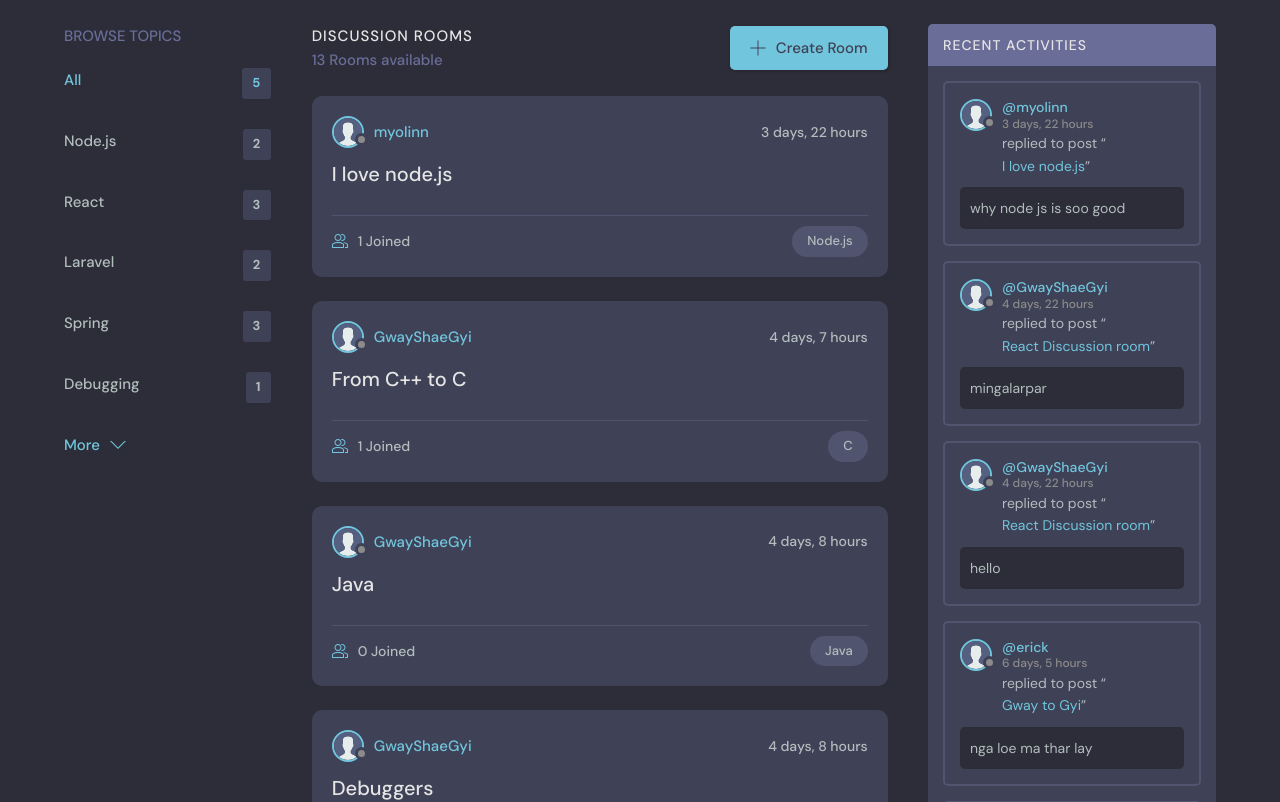
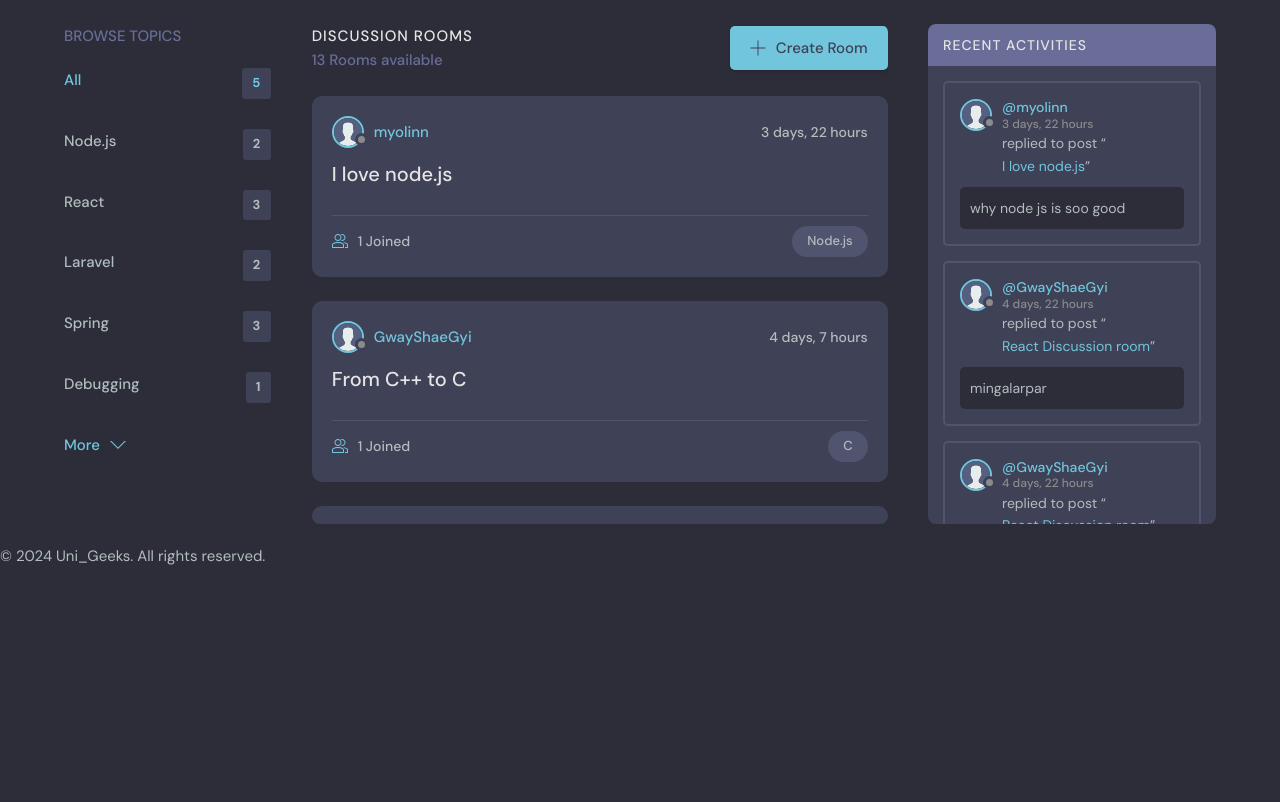
Before and after one commit to farout101/Uni_Geeks_xD, a Django app: page / in a window 1280 px wide. Shown: the part 76-878 px from the top of the page. After the commit the page ends 641 px from the top, so only its background shows below. Run offline with Django 5.2, Linux system fonts and the light colour scheme; data comes from the database, SQL or seed files in the repository; parts of the project's set-up code (start-up, migrations or seed data) failed here and were passed over.

Commit message:
refining the page

```diff
--- a/project/templates/project/feed_component.html
+++ b/project/templates/project/feed_component.html
@@ -1,4 +1,21 @@
 {% load static %}
+
+<div class="roomList__header">
+  <div>
+    <h2>Discussion Rooms</h2>
+    <p>{{room_count}} Rooms available</p>
+  </div>
+  <a class="btn btn--main" href="{% url 'create-room' %}">
+    <svg version="1.1" xmlns="http://www.w3.org/2000/svg" width="32" height="32" viewBox="0 0 32 32">
+      <title>add</title>
+      <path
+        d="M16.943 0.943h-1.885v14.115h-14.115v1.885h14.115v14.115h1.885v-14.115h14.115v-1.885h-14.115v-14.115z"
+      ></path>
+    </svg>
+    Create Room
+  </a>
+</div>
+
 {% for room in rooms %}
 <div class="roomListRoom">
   <div class="roomListRoom__header">
--- a/project/templates/project/home.html
+++ b/project/templates/project/home.html
@@ -1,6 +1,20 @@
 {% extends "main.html" %}
 
 {% block content %}
+
+<style>
+  .scrollable-container {
+    max-height: 500px; /* Set the desired height */
+    overflow-y: auto;
+    border-radius: 8px; /* Add rounded corners */
+  }
+
+  /* Hide scrollbar but keep scroll functionality */
+  .scrollable-container::-webkit-scrollbar {
+    width: 0;
+    background: transparent; /* Optional: just to hide the scrollbar */
+  }
+</style>
 
   <main class="layout layout--3">
     <div class="container">
@@ -29,7 +43,7 @@
           </div>
         </div>
 
-        <div class="roomList__header">
+        {% comment %} <div class="roomList__header">
           <div>
             <h2>Discussion Rooms</h2>
             <p>{{room_count}} Rooms available</p>
@@ -43,15 +57,18 @@
             </svg>
             Create Room
           </a>
+        </div> {% endcomment %}
+
+        <div class="scrollable-container" style="max-height: 500px; overflow-y: auto; border-radius: 8px;">
+          {% include "project/feed_component.html" %}
         </div>
-
-        {% include "project/feed_component.html" %}
 
       </div>
       <!-- Room List End -->
-
       <!-- Activities Start -->
-      {% include "project/activity_component.html" %}
+      <div class="scrollable-container" style="max-height: 500px; overflow-y: auto; border-radius: 8px;">
+        {% include "project/activity_component.html" %}
+      </div>
       <!-- Activities End -->
     </div>
   </main>
--- a/templates/main.html
+++ b/templates/main.html
@@ -1,5 +1,10 @@
 <!DOCTYPE html>
 {% load static %}
+<style>
+  .footer-content {
+    padding-top: 20px; /* Adjust the value as needed */
+  }
+</style>
 <html lang="en">
   <head>
     <meta charset="UTF-8" />
@@ -7,7 +12,7 @@
     <meta name="viewport" content="width=device-width, initial-scale=1.0" />
     <link rel="shortcut icon" href="assets/favicon.ico" type="image/x-icon" />
     <link rel="stylesheet" href="{% static 'styles/style.css' %}" />
-    <title>StudyBuddy - Find study partners around the world!</title>
+    <title>Uni_Geeks - Let's code together around the Campus!</title>
   </head>
 
   <body>
@@ -25,6 +30,17 @@
     {% block content %}
 
     {% endblock content %}
+    <footer>
+      <div class="footer-content" style="padding-top: 20px;"> <!-- Add padding here -->
+        <p>&copy; 2024 Uni_Geeks. All rights reserved.</p>
+        <ul class="socials">
+          <li><a href="#"><i class="fa fa-facebook"></i></a></li>
+          <li><a href="#"><i class="fa fa-twitter"></i></a></li>
+          <li><a href="#"><i class="fa fa-instagram"></i></a></li>
+          <li><a href="#"><i class="fa fa-linkedin"></i></a></li>
+        </ul>
+      </div>
+    </footer>
     <script src="{% static 'js/script.js' %}"></script>
   </body>
 </html>
```
Also changed, not shown: static/images/favicon.ico (added), static/styles/style.css (line endings or trailing spaces).
